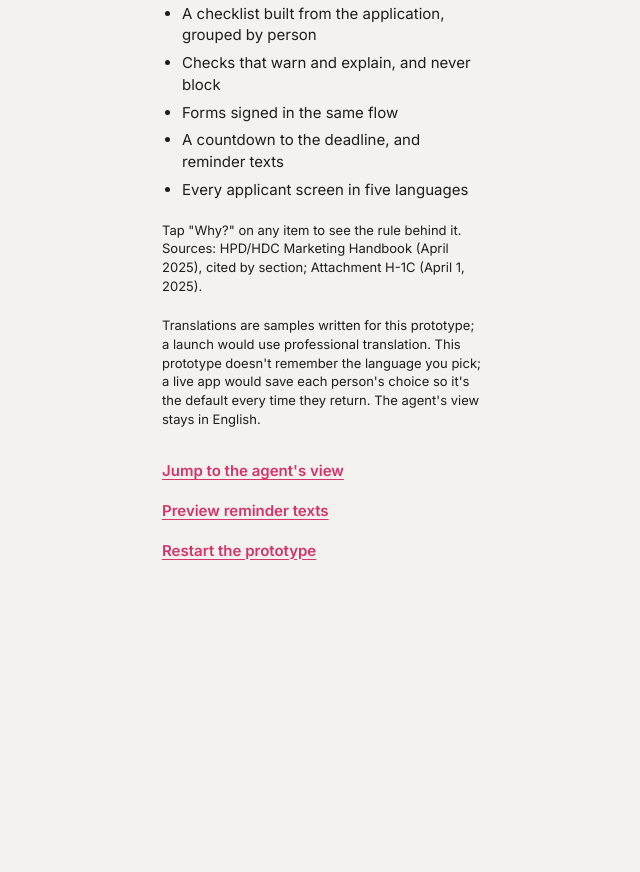
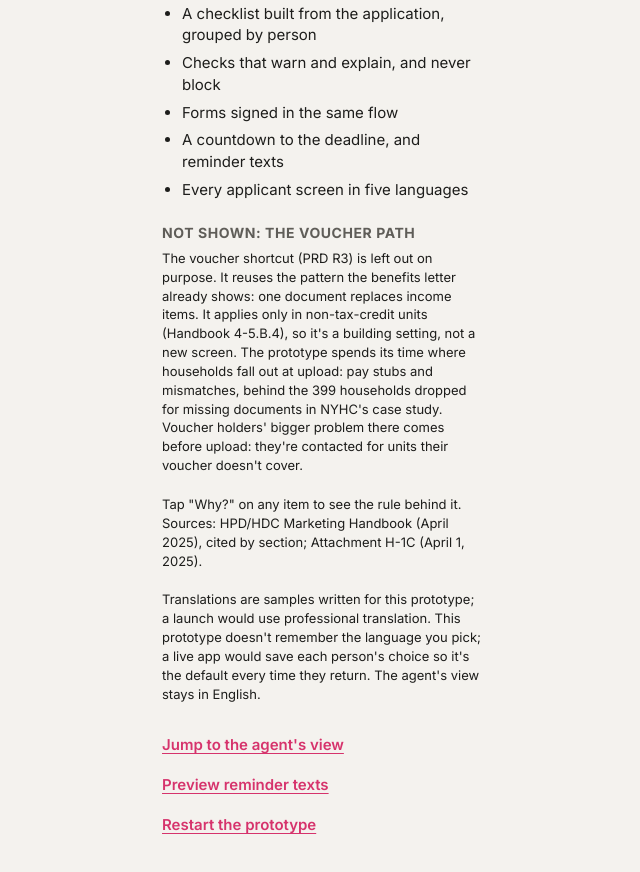
Before and after one commit to dylancliang/docready, a plain HTML site: page index.html in a window 1280 px wide. Shown: the part 931-1803 px from the top of the page, without its empty margins (99-739 px from the left). Before the commit the page ends 1532 px from the top, so only its background shows below. Drawn offline with Linux system fonts and the light colour scheme.

Commit message:
Explain why the voucher path isn't in the prototype
Co-Authored-By: Claude Opus 5.5 <noreply@anthropic.com>
Claude-Session: https://claude.ai/code/session_01UK1FK8o3BhzQi9pa6TBjhw

```diff
--- a/index.html
+++ b/index.html
@@ -35,6 +35,8 @@
       <li>A countdown to the deadline, and reminder texts</li>
       <li>Every applicant screen in five languages</li>
     </ul>
+    <h2>Not shown: the voucher path</h2>
+    <p class="small" style="margin-top:0">The voucher shortcut (PRD R3) is left out on purpose. It reuses the pattern the benefits letter already shows: one document replaces income items. It applies only in non-tax-credit units (Handbook 4-5.B.4), so it's a building setting, not a new screen. The prototype spends its time where households fall out at upload: pay stubs and mismatches, behind the 399 households dropped for missing documents in NYHC's case study. Voucher holders' bigger problem there comes before upload: they're contacted for units their voucher doesn't cover.</p>
     <p class="small">Tap "Why?" on any item to see the rule behind it. Sources: HPD/HDC Marketing Handbook (April 2025), cited by section; Attachment H-1C (April 1, 2025).</p>
     <p class="small">Translations are samples written for this prototype; a launch would use professional translation. This prototype doesn't remember the language you pick; a live app would save each person's choice so it's the default every time they return. The agent's view stays in English.</p>
     <button type="button" class="link" id="agent-view">Jump to the agent's view</button><br>
```
Also changed, not shown: 1 other file.
